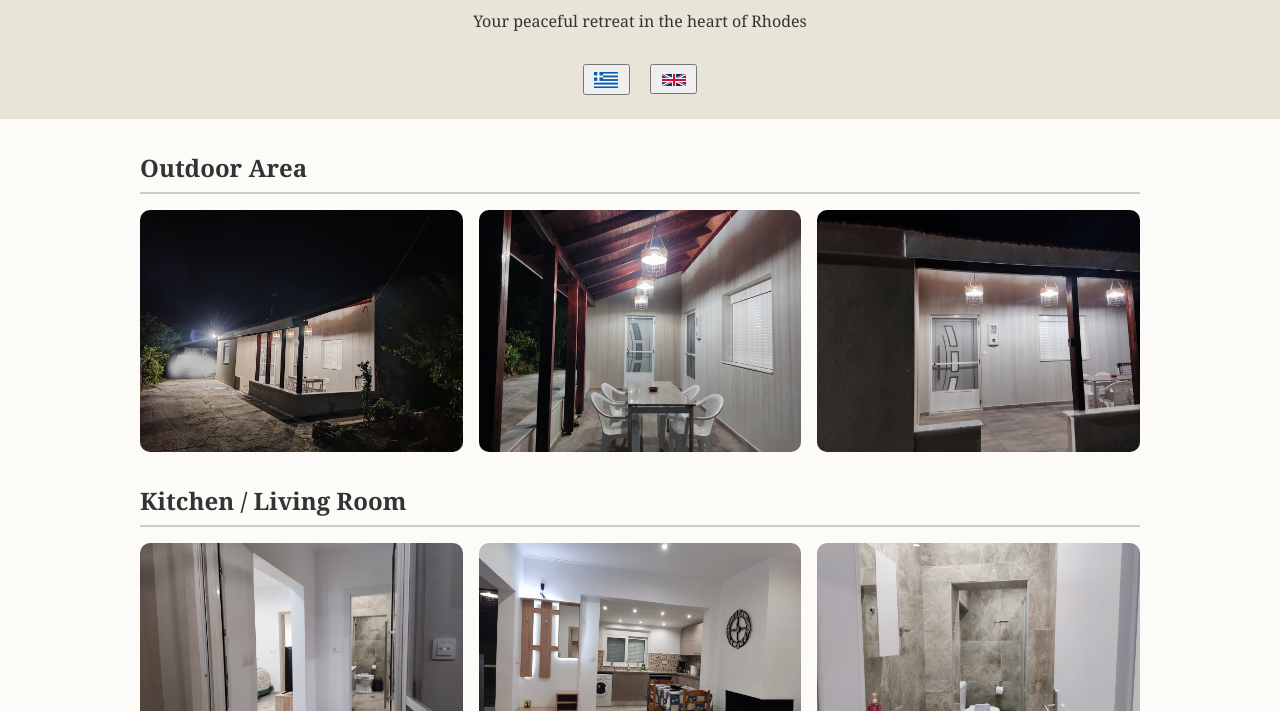
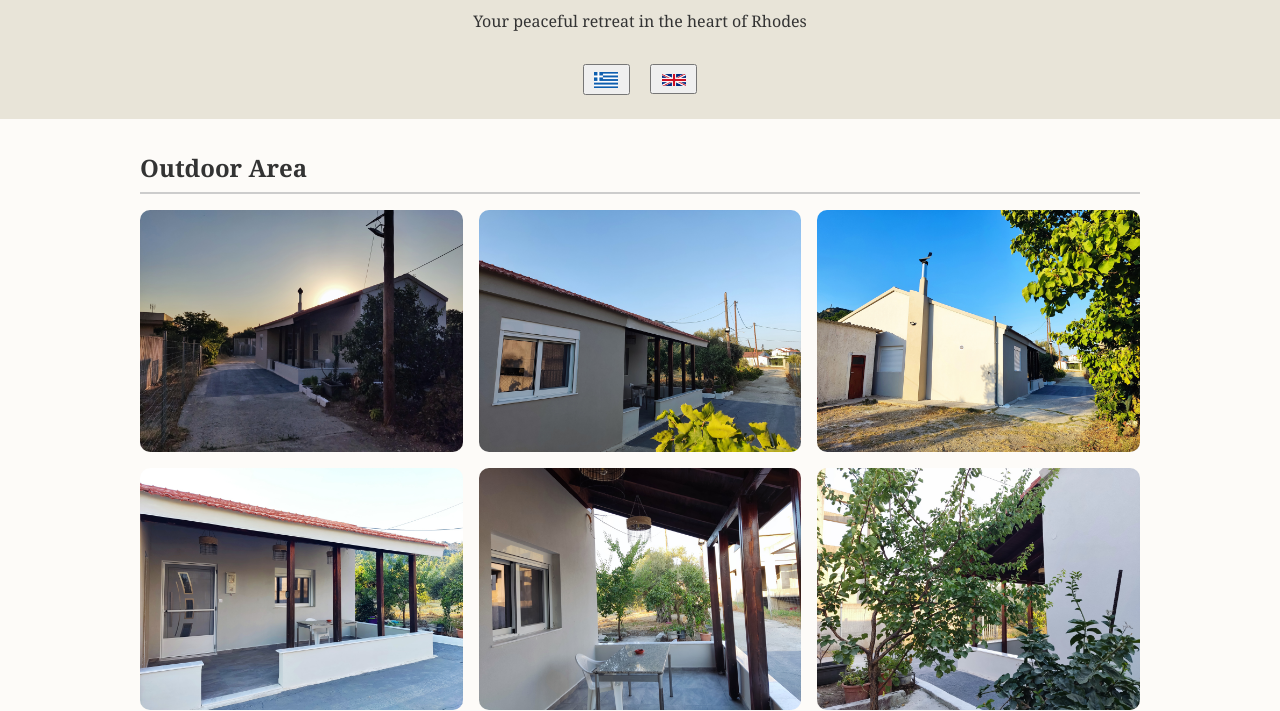
Before and after one commit to filerimosharmoni/filerimos-harmoni, a plain HTML site: page gallery.html in a window 1280 px wide. Shown: the part 89-800 px from the top of the page. Drawn offline with Linux system fonts and the light colour scheme.

Commit message:
Add files via upload

```diff
--- a/gallery.html
+++ b/gallery.html
@@ -139,7 +139,13 @@
   <section class="lang-en">
     <h2>Outdoor Area</h2>
     <div class="gallery">
-      <img src="photo1-yard.jpg" alt="Yard with trees" onclick="showLightbox(this.src)" />
+      <img src="photo0-main.jpg" alt="Yard with trees" onclick="showLightbox(this.src)" />
+      <img src="photo01-outside1.jpg" alt="House exterior" onclick="showLightbox(this.src)" />
+      <img src="photo01-outside2.jpg" alt="View of surrounding nature" onclick="showLightbox(this.src)" />
+	   <img src="photo01-outside3.jpg" alt="Yard with trees" onclick="showLightbox(this.src)" />
+      <img src="photo01-outside4.jpg" alt="House exterior" onclick="showLightbox(this.src)" />
+      <img src="photo01-outside5.jpg" alt="View of surrounding nature" onclick="showLightbox(this.src)" />
+	  <img src="photo1-yard.jpg" alt="Yard with trees" onclick="showLightbox(this.src)" />
       <img src="photo2-house.jpg" alt="House exterior" onclick="showLightbox(this.src)" />
       <img src="photo5-view.jpg" alt="View of surrounding nature" onclick="showLightbox(this.src)" />
     </div>
```
Also changed, not shown: favicon.ico (added), photo0-main.jpg (added), photo01-outside1.jpg (added), photo01-outside2.jpg (added), photo01-outside3.jpg (added), photo01-outside4.jpg (added), photo01-outside5.jpg (added).
